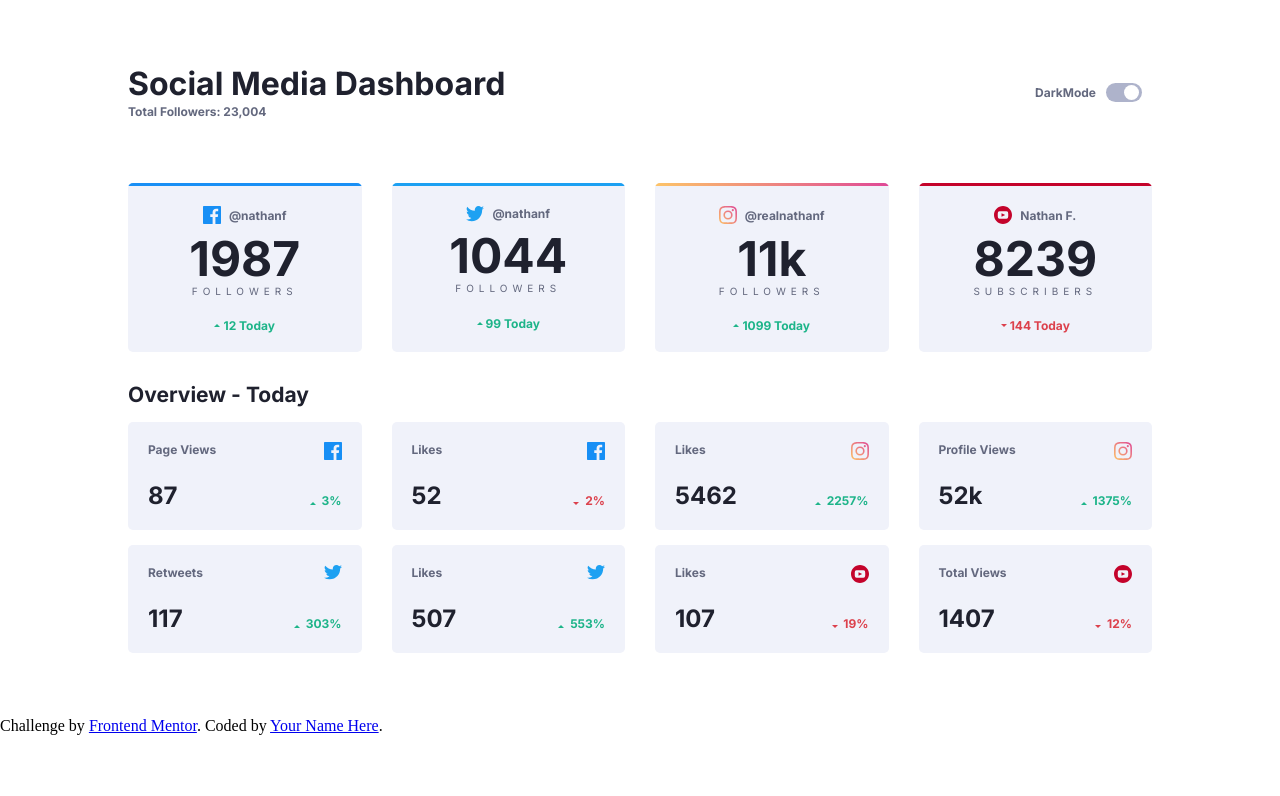
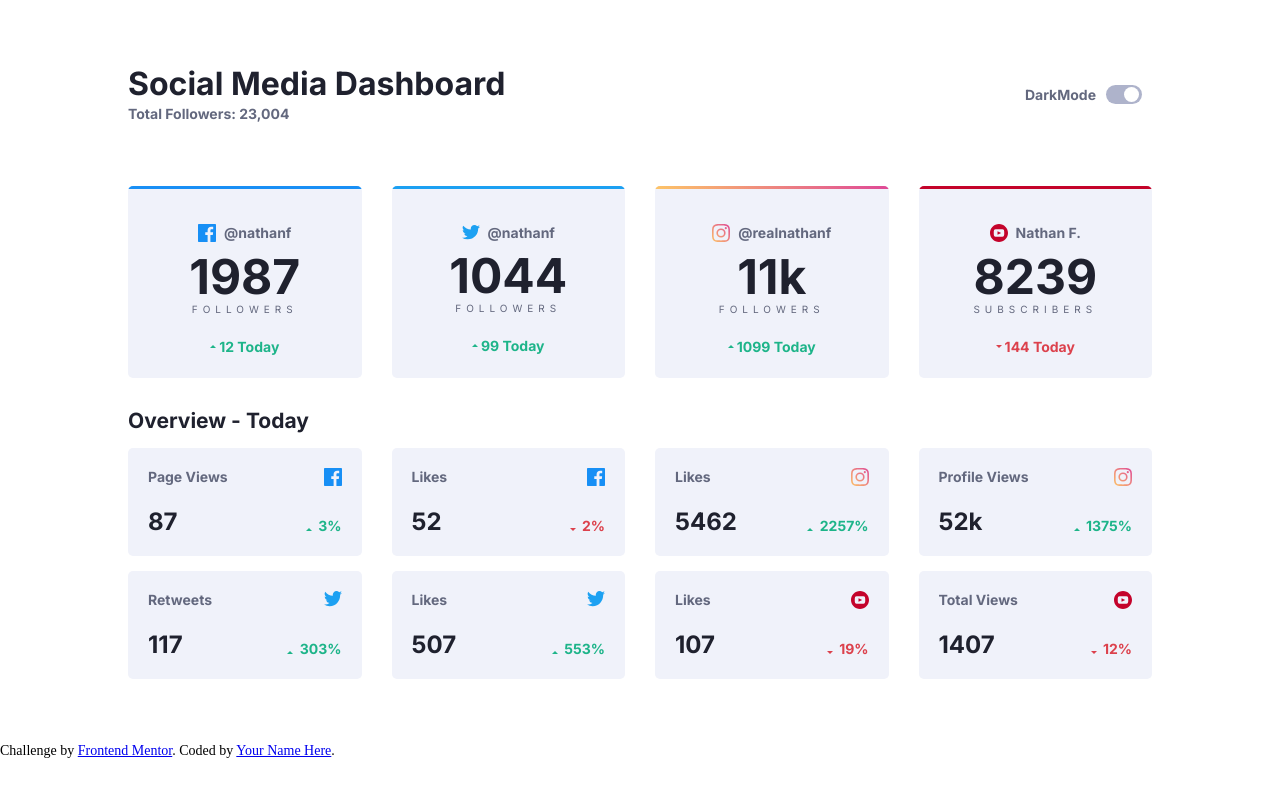
Before and after one commit to aminaArif22/aminaArif22.github.io, a plain HTML site: page index.html in a window 1280 px wide. Drawn offline with Linux system fonts and the light colour scheme.

Commit message:
Update styles.css

```diff
--- a/styles.css
+++ b/styles.css
@@ -86,10 +86,6 @@
   background: var(--youTube);
 }
 
-.overview-wrapper__indiviual-overview > *:first-child, .followers-wrapper__follower-data > *:first-child, .change{
-  font-size: 12px;
-}
-
 .change{
   font-weight: 700;
 }
@@ -103,6 +99,9 @@
   width: 18px;
 }
 
+body{
+  font-size: 14px;
+}
 
 /* dark mode toggler */
 
@@ -174,7 +173,6 @@
 .header__total-followers{
     font-weight: 700;
     line-height: 1.5;
-    font-size: var(--header-font-size);
     color: var(--text-font-color);
 }
 
@@ -187,6 +185,7 @@
   font-weight: 700;
   font-size: var(--header-font-size);
   color: var(--text-font-color);
+  font-size: 14px;
 }
 
 
@@ -334,7 +333,7 @@
   }
 
   .followers-wrapper__follower-data{
-    padding: 8% 15%;
+    padding: 14% 12% 10%;
   }
 
 
```
